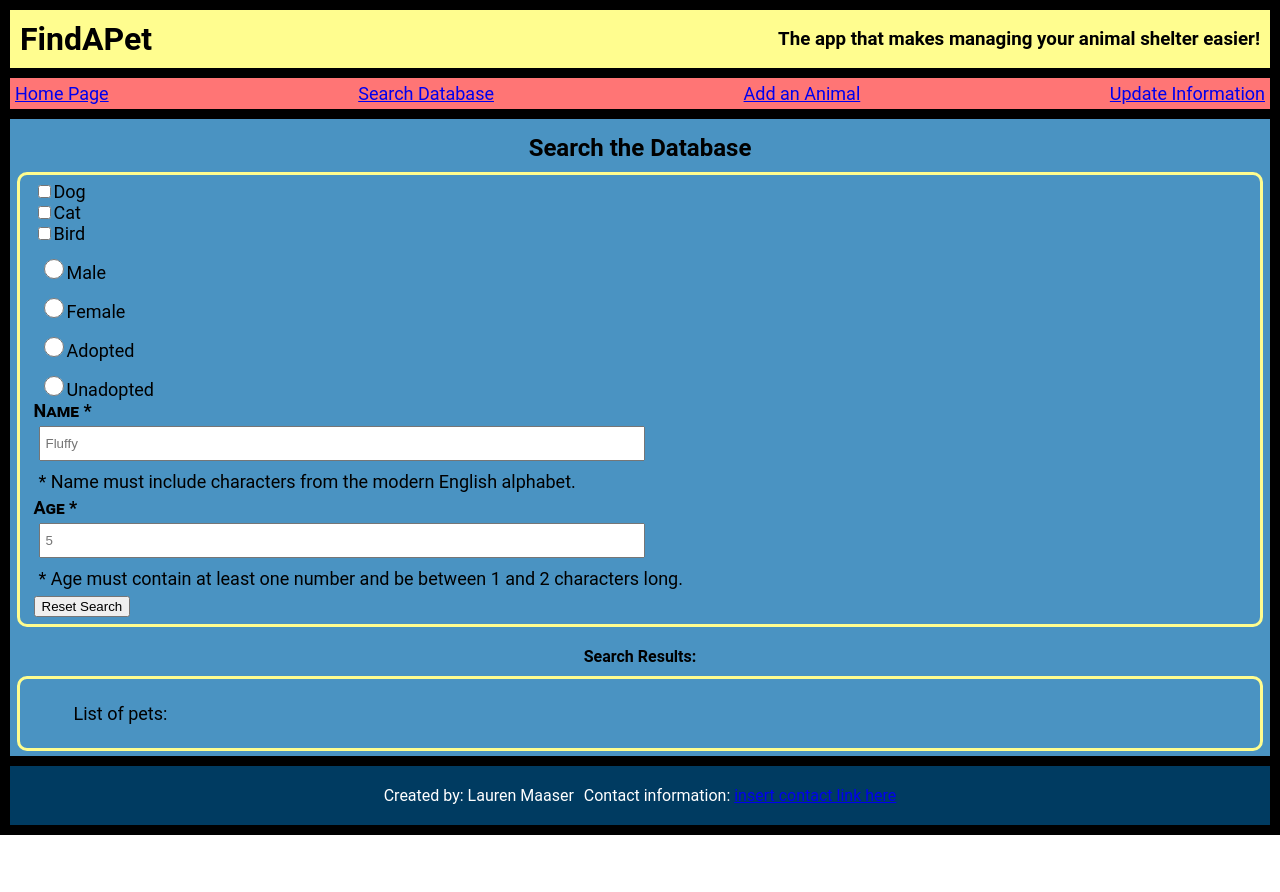
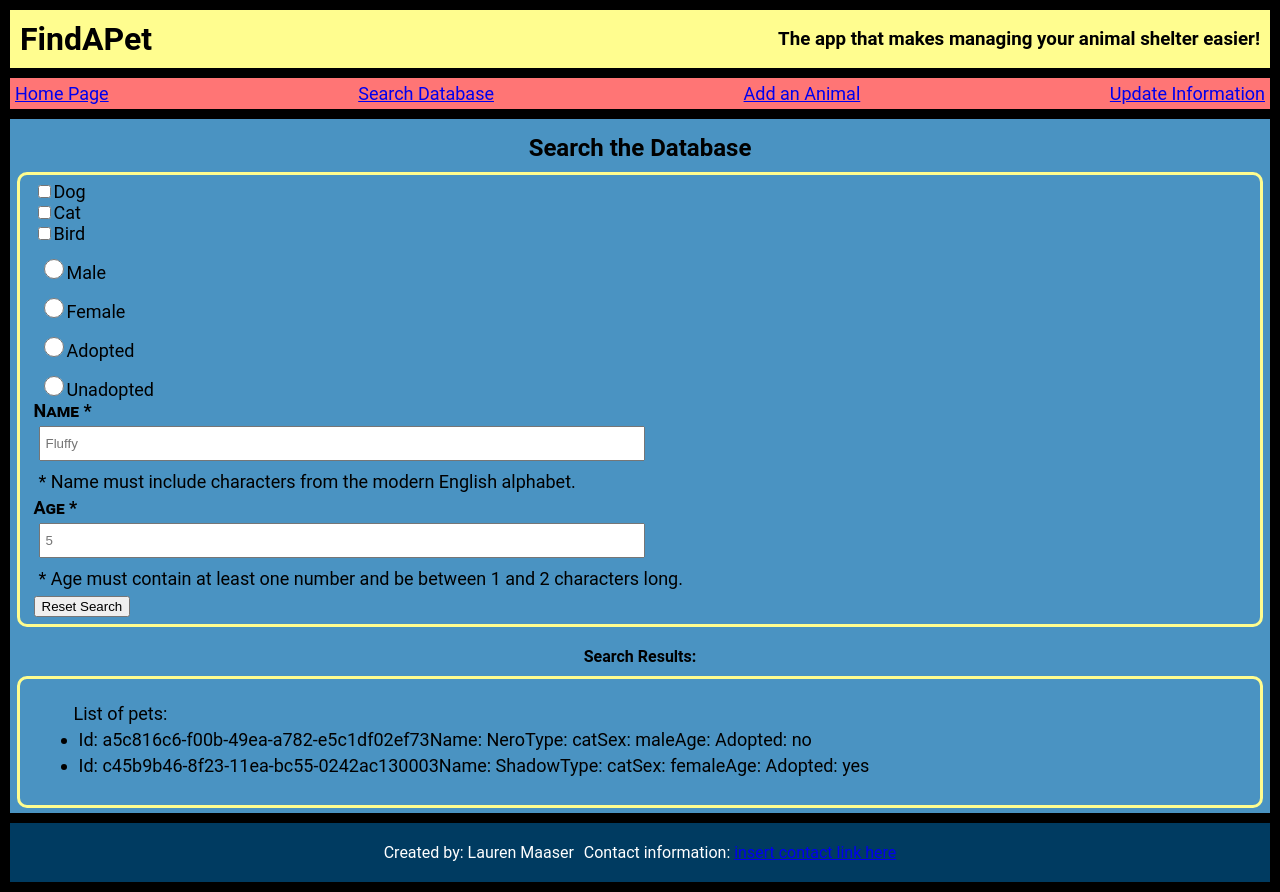
Before and after one commit to Lmcmaaser/find-a-pet-app, a React (Create React App) app: page /search in a window 1280 px wide. Before the commit the page ends 835 px from the top, so only its background shows below. Built offline with nearby package versions, Linux system fonts and the light colour scheme.

Commit message:
indexof()

```diff
--- a/src/Search/Search.js
+++ b/src/Search/Search.js
@@ -42,6 +42,13 @@
   }
 
   // "filter" is the value of the selected input
+  updateAdopted(filter) {
+    this.setState({
+      adoptedFilter: filter //= ["yes", "no"]
+    })
+    console.log(typeof adoptedFilter)
+  }
+
   /*updateDog(filter) {
     this.setState({
       dogFilter: filter
@@ -60,20 +67,13 @@
 
   updatePetType(filter) {
     this.setState({
-      pet_typeFilter: filter //= ["dog", "cat", "bird"]
+      pet_typeFilter: filter = ["dog", "cat", "bird"]
     })
-    console.log(filter)
   }
 
   updateSex(filter) {
     this.setState({
       sexFilter: filter //= ["male", "female"]
-    })
-  }
-
-  updateAdopted(filter) {
-    this.setState({
-      adoptedFilter: filter //= ["yes", "no"]
     })
   }
 
@@ -101,15 +101,15 @@
   getFilteredPets = (pets) => {
     return pets.filter((pet) => {
         if (this.state.pet_typeFilter && this.state.pet_typeFilter.indexOf(pet.pet_type) > -1)
-          return true; //show whatever was touched last (whether checked or unchecked)
-        if (this.state.sexFilter && pet.sex === this.state.sexFilter)
-          return true; //works if nothing else is selected
+          return true;
+        if (this.state.sexFilter && this.state.sexFilter.indexOf(pet.sex) > -1)
+          return true;
         if (this.state.adoptedFilter && this.state.adoptedFilter.indexOf(pet.adopted) > -1)
-          return true; //works with no pet selected, does not adjust based on pet filter
-        if (this.state.nameFilter && pet.name === this.state.nameFilter)
-          return true; //works
-        if (this.state.ageFilter && pet.age === this.state.ageFilter)
-          return true; //works
+          return true;
+        if (!this.state.nameFilter && pet.name === this.state.nameFilter)
+          return true;
+        if (!this.state.ageFilter && pet.age === this.state.ageFilter)
+          return true;
         return false;
     });
   }
@@ -122,7 +122,7 @@
 
 
 
-  // unselects everything, but does not change state
+  // unselects everything
   resetForm = () => {
     this.setState({
       name: '',
```
